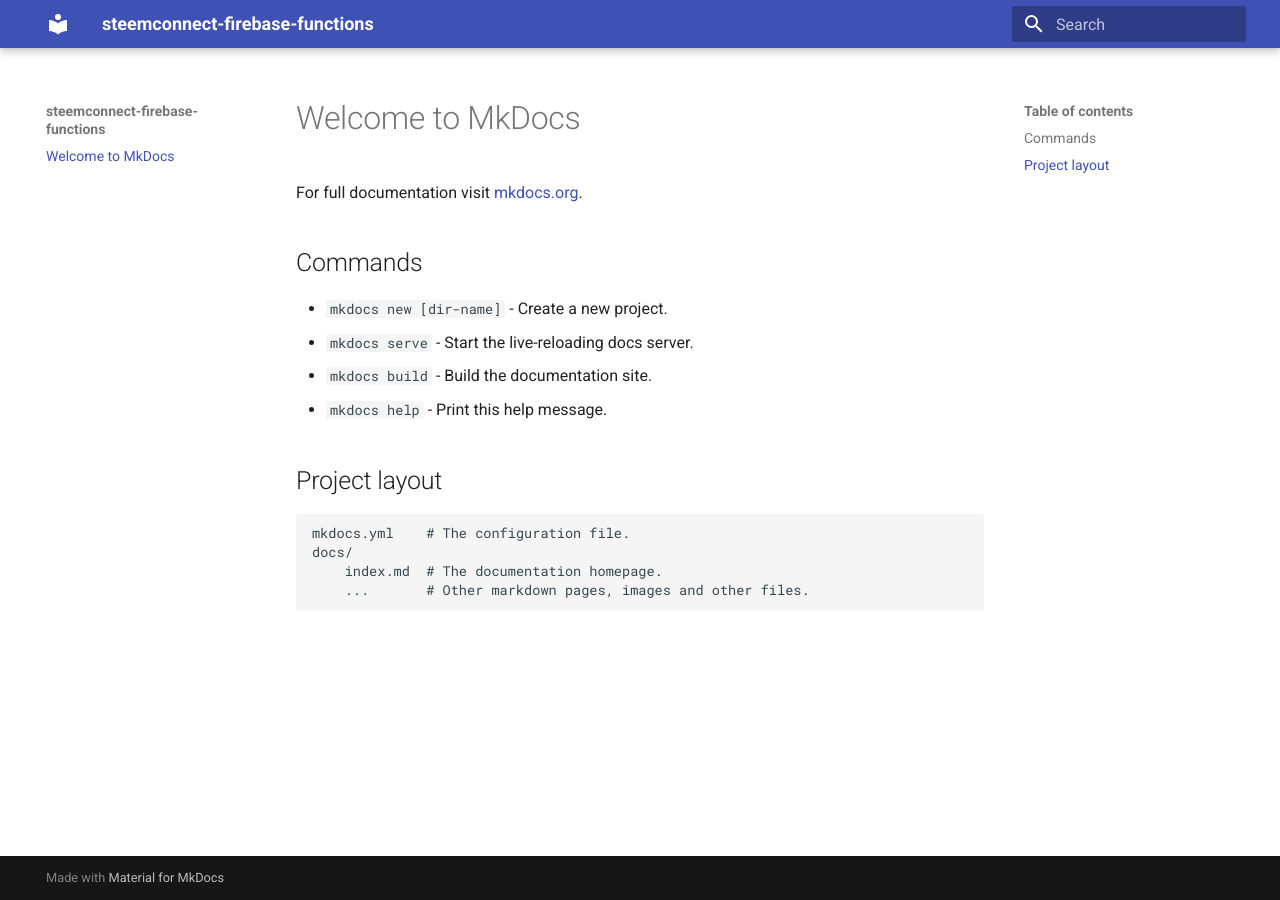
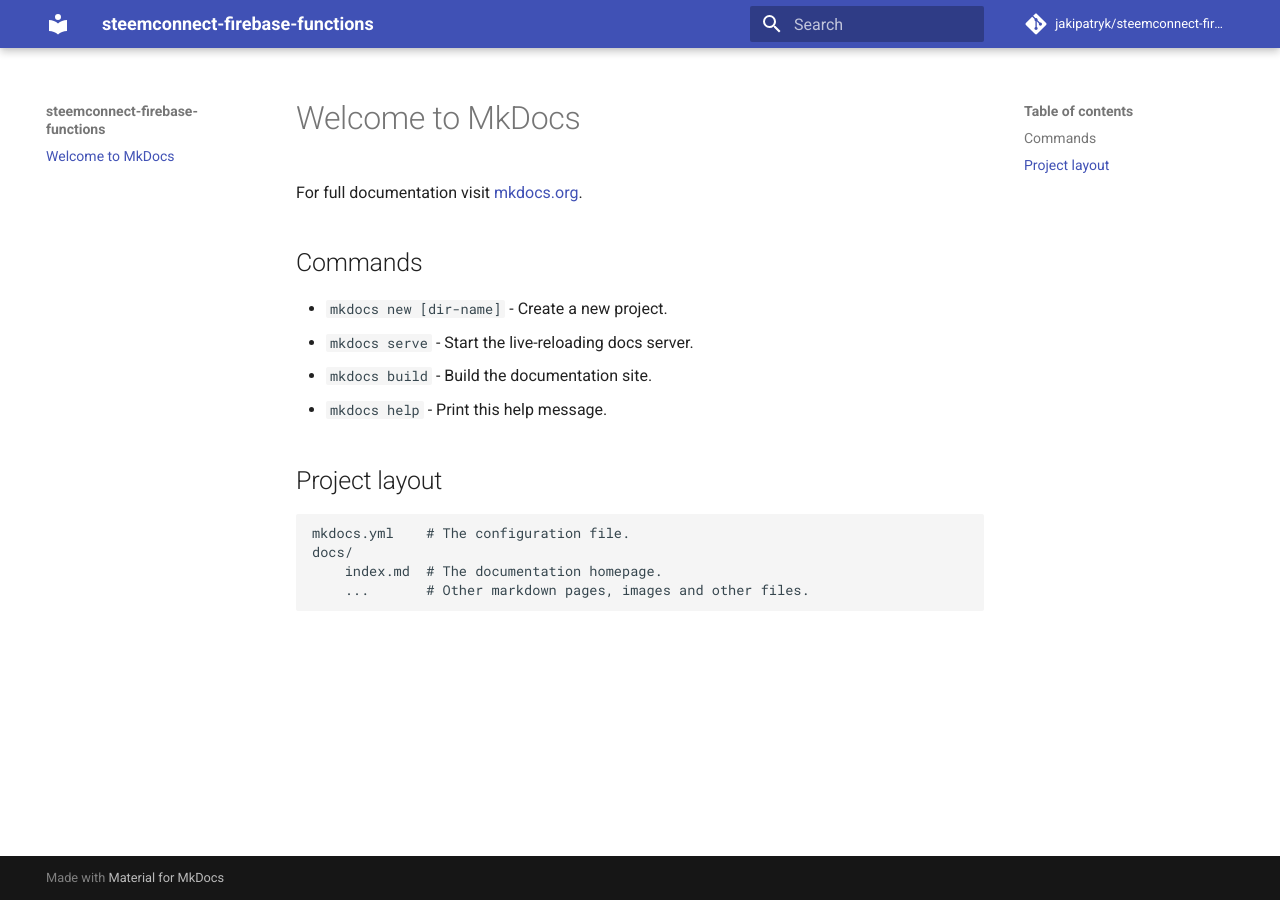
Before and after one commit to jakipatryk/steemconnect-firebase-functions, an MkDocs documentation site: the page built from docs/index.md, in a window 1280 px wide. Built offline with MkDocs 1.6.1 and Material for MkDocs 9.7.7, drawn with Linux system fonts in a browser that asks for light colours; comment, search, counter and statistics services are not loaded.

Commit message:
Add repo name and url to MkDocs config

```diff
--- a/mkdocs.yml
+++ b/mkdocs.yml
@@ -1,3 +1,5 @@
 site_name: steemconnect-firebase-functions
 theme:
   name: 'material'
+repo_name: 'jakipatryk/steemconnect-firebase-functions'
+repo_url: 'https://github.com/jakipatryk/steemconnect-firebase-functions'
```
